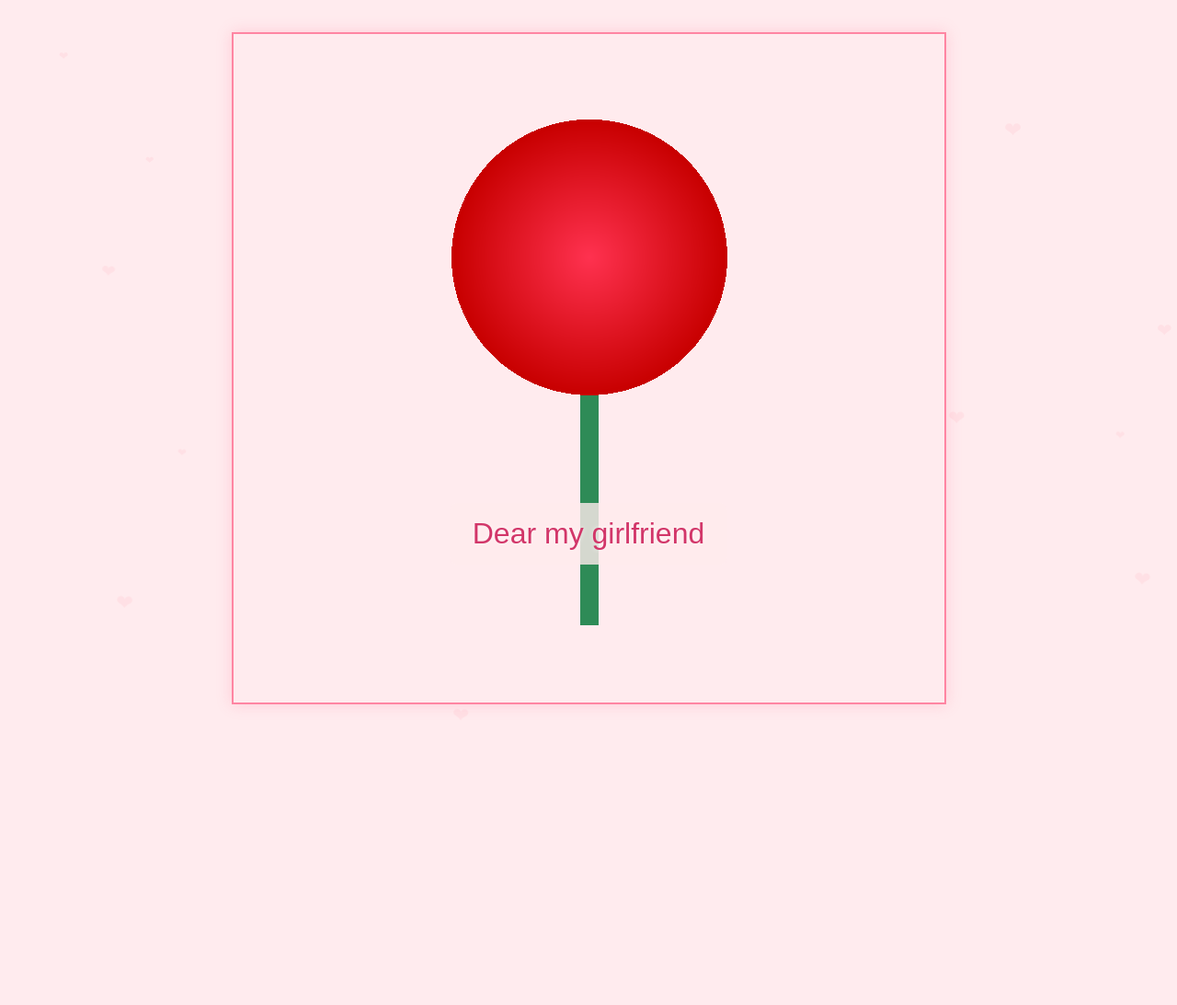
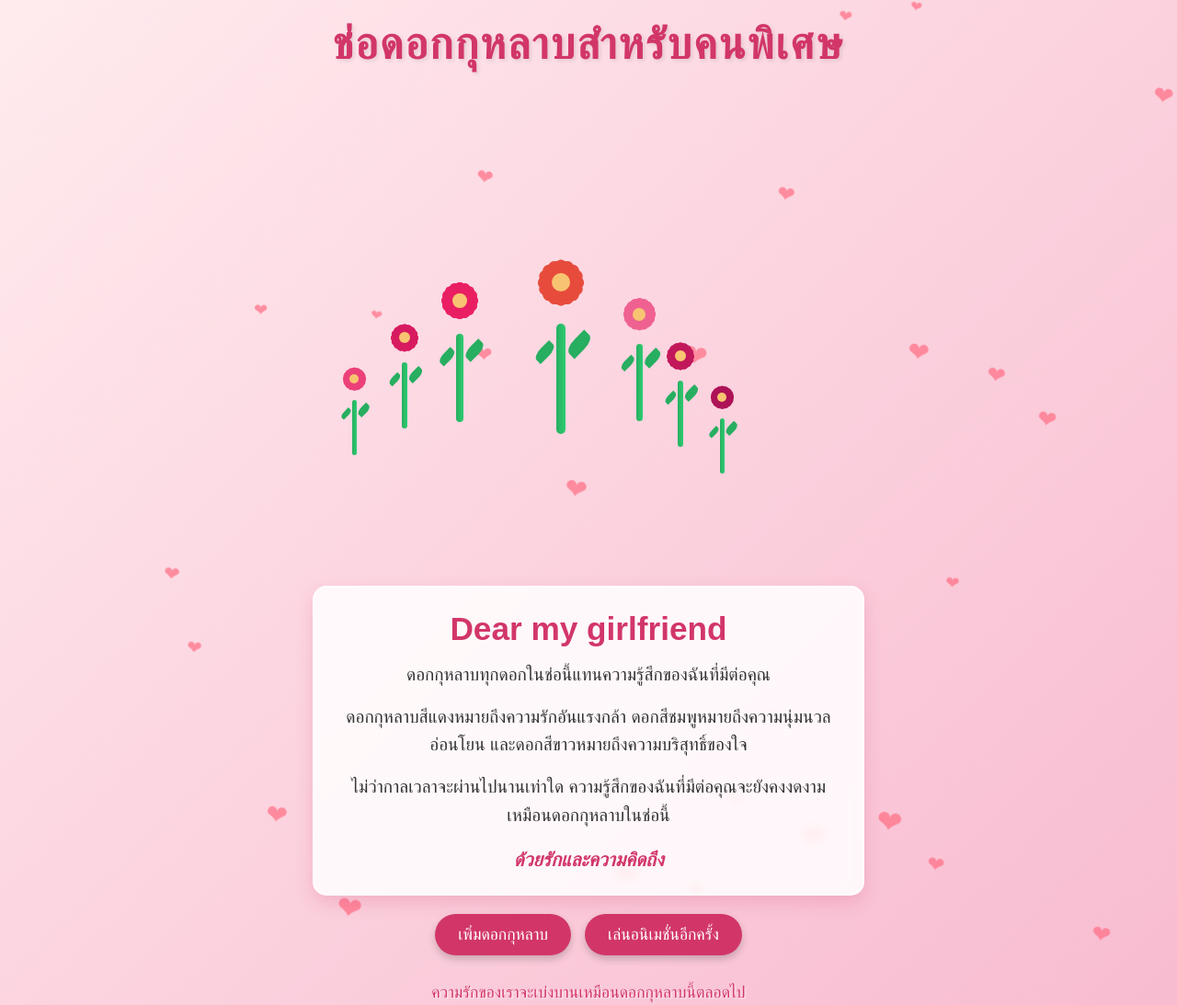
Before and after one commit to Nattapat2550/Nattapat2550.github.io, a plain HTML site: page index.html in a window 1280 px wide. Shown: the top 1093 px of the page at 92% size. Before the commit the page ends 800 px from the top, so only its background shows below. Drawn offline with Linux system fonts and the light colour scheme.

Commit message:
Update index.html

```diff
--- a/index.html
+++ b/index.html
@@ -3,55 +3,137 @@
 <head>
     <meta charset="UTF-8">
     <meta name="viewport" content="width=device-width, initial-scale=1.0">
-    <title>For My Love</title>
+    <title>ช่อดอกกุหลาบสุดพิเศษสำหรับคุณ</title>
     <style>
+        * {
+            margin: 0;
+            padding: 0;
+            box-sizing: border-box;
+        }
+
         body {
-            margin: 0;
-            overflow: hidden;
-            background-color: #ffebee;
+            background: linear-gradient(135deg, #ffebee, #f8bbd0);
+            font-family: 'Arial', sans-serif;
+            min-height: 100vh;
             display: flex;
             justify-content: center;
             align-items: center;
-            height: 100vh;
-            font-family: 'Arial', sans-serif;
+            overflow: hidden;
+            position: relative;
         }
 
-        #heart-bg {
-            position: fixed;
+        .container {
+            max-width: 800px;
+            width: 100%;
+            text-align: center;
+            padding: 20px;
+            z-index: 10;
+        }
+
+        h1 {
+            color: #d23669;
+            font-size: 3rem;
+            margin-bottom: 20px;
+            text-shadow: 2px 2px 4px rgba(0, 0, 0, 0.1);
+            letter-spacing: 2px;
+        }
+
+        .bouquet-container {
+            position: relative;
+            width: 100%;
+            height: 500px;
+            margin: 30px auto;
+            display: flex;
+            justify-content: center;
+            align-items: center;
+        }
+
+        .rose {
+            position: absolute;
+            transition: transform 0.5s ease;
+        }
+
+        .rose:hover {
+            transform: scale(1.05);
+        }
+
+        .rose-petal {
+            position: absolute;
+            border-radius: 50%;
+            transform-origin: center;
+        }
+
+        .rose-center {
+            position: absolute;
+            background: #f8c471;
+            border-radius: 50%;
+            z-index: 2;
+        }
+
+        .stem {
+            position: absolute;
+            background: linear-gradient(to right, #27ae60, #2ecc71);
+            border-radius: 5px;
+            z-index: 1;
+        }
+
+        .leaf {
+            position: absolute;
+            border-radius: 50% 0 50% 0;
+            background: #27ae60;
+            transform: rotate(-45deg);
+            z-index: 1;
+        }
+
+        .message {
+            background: rgba(255, 255, 255, 0.85);
+            border-radius: 15px;
+            padding: 25px;
+            margin: 20px auto;
+            max-width: 600px;
+            box-shadow: 0 8px 20px rgba(210, 54, 105, 0.2);
+            backdrop-filter: blur(5px);
+            border: 2px solid rgba(255, 255, 255, 0.5);
+            opacity: 0;
+            animation: fadeIn 2s forwards 1.5s;
+        }
+
+        .message h2 {
+            color: #d23669;
+            font-size: 2.2rem;
+            margin-bottom: 15px;
+        }
+
+        .message p {
+            color: #333;
+            font-size: 1.2rem;
+            line-height: 1.6;
+            margin-bottom: 15px;
+        }
+
+        .signature {
+            font-style: italic;
+            font-weight: bold;
+            color: #d23669;
+            font-size: 1.3rem;
+            margin-top: 20px;
+        }
+
+        .hearts {
+            position: absolute;
             top: 0;
             left: 0;
             width: 100%;
             height: 100%;
-            z-index: -1;
-            opacity: 0.2;
-        }
-
-        #canvas {
-            image-rendering: pixelated;
-            border: 2px solid #ff85a2;
-            box-shadow: 0 0 15px rgba(255, 133, 162, 0.3);
-        }
-
-        #message {
-            position: absolute;
-            color: #d23669;
-            font-size: 2em;
-            text-align: center;
-            opacity: 0;
-            transition: opacity 2s;
-            text-shadow: 0 0 5px rgba(255, 255, 255, 0.7);
-            background-color: rgba(255, 235, 238, 0.8);
-            padding: 15px 25px;
-            border-radius: 8px;
-            transform: translateY(180px);
+            pointer-events: none;
+            z-index: 0;
         }
 
         .heart {
             position: absolute;
-            color: #ff6b81;
-            animation: float 6s ease-in-out infinite;
-            opacity: 0.4;
-            font-size: 18px;
+            font-size: 24px;
+            color: rgba(255, 107, 129, 0.7);
+            animation: float 6s infinite ease-in-out;
         }
 
         @keyframes float {
@@ -59,131 +141,204 @@
                 transform: translateY(0) rotate(0deg);
             }
             50% {
-                transform: translateY(-12px) rotate(5deg);
+                transform: translateY(-20px) rotate(10deg);
             }
+        }
+
+        @keyframes fadeIn {
+            to {
+                opacity: 1;
+            }
+        }
+
+        .controls {
+            margin-top: 20px;
+            display: flex;
+            justify-content: center;
+            gap: 15px;
+        }
+
+        button {
+            background: #d23669;
+            color: white;
+            border: none;
+            padding: 12px 25px;
+            border-radius: 30px;
+            font-size: 1.1rem;
+            cursor: pointer;
+            transition: all 0.3s ease;
+            box-shadow: 0 4px 8px rgba(0, 0, 0, 0.2);
+        }
+
+        button:hover {
+            background: #ff6b81;
+            transform: translateY(-3px);
+            box-shadow: 0 6px 12px rgba(0, 0, 0, 0.3);
+        }
+
+        .footer {
+            margin-top: 30px;
+            color: #d23669;
+            font-size: 1.1rem;
+            text-shadow: 1px 1px 2px rgba(255, 255, 255, 0.8);
         }
     </style>
 </head>
 <body>
-    <div id="heart-bg"></div>
-    <canvas id="canvas" width="773" height="727"></canvas>
-    <div id="message">Dear my girlfriend</div>
+    <div class="hearts" id="hearts"></div>
+
+    <div class="container">
+        <h1>ช่อดอกกุหลาบสำหรับคนพิเศษ</h1>
+
+        <div class="bouquet-container" id="bouquet"></div>
+
+        <div class="message">
+            <h2>Dear my girlfriend</h2>
+            <p>ดอกกุหลาบทุกดอกในช่อนี้แทนความรู้สึกของฉันที่มีต่อคุณ</p>
+            <p>ดอกกุหลาบสีแดงหมายถึงความรักอันแรงกล้า ดอกสีชมพูหมายถึงความนุ่มนวลอ่อนโยน และดอกสีขาวหมายถึงความบริสุทธิ์ของใจ</p>
+            <p>ไม่ว่ากาลเวลาจะผ่านไปนานเท่าใด ความรู้สึกของฉันที่มีต่อคุณจะยังคงงดงามเหมือนดอกกุหลาบในช่อนี้</p>
+            <div class="signature">ด้วยรักและความคิดถึง</div>
+        </div>
+
+        <div class="controls">
+            <button id="addRose">เพิ่มดอกกุหลาบ</button>
+            <button id="animate">เล่นอนิเมชั่นอีกครั้ง</button>
+        </div>
+
+        <div class="footer">
+            ความรักของเราจะเบ่งบานเหมือนดอกกุหลาบนี้ตลอดไป
+        </div>
+    </div>
 
     <script>
-        // สร้างหัวใจพื้นหลัง
+        // สร้างหัวใจลอย
         function createHearts() {
-            const heartBg = document.getElementById('heart-bg');
+            const heartsContainer = document.getElementById('hearts');
             for (let i = 0; i < 25; i++) {
                 const heart = document.createElement('div');
+                heart.className = 'heart';
                 heart.innerHTML = '❤';
-                heart.className = 'heart';
-                heart.style.left = Math.random() * 100 + 'vw';
-                heart.style.top = Math.random() * 100 + 'vh';
-                heart.style.fontSize = (Math.random() * 16 + 8) + 'px';
-                heart.style.animationDelay = Math.random() * 6 + 's';
-                heartBg.appendChild(heart);
+                heart.style.left = `${Math.random() * 100}%`;
+                heart.style.top = `${Math.random() * 100}%`;
+                heart.style.fontSize = `${Math.random() * 20 + 15}px`;
+                heart.style.animationDuration = `${Math.random() * 4 + 4}s`;
+                heart.style.animationDelay = `${Math.random() * 3}s`;
+                heartsContainer.appendChild(heart);
             }
         }
 
-        // สร้างข้อมูลพิกเซลจากรูปภาพ (ตัวอย่าง)
-        const rosePixels = [];
-        const canvas = document.getElementById('canvas');
-        const ctx = canvas.getContext('2d');
+        // สร้างดอกกุหลาบ
+        function createRose(x, y, size, color, delay) {
+            const rose = document.createElement('div');
+            rose.className = 'rose';
+            rose.style.width = `${size}px`;
+            rose.style.height = `${size}px`;
+            rose.style.left = `${x}px`;
+            rose.style.top = `${y}px`;
+            rose.style.opacity = '0';
+            rose.style.animation = `fadeIn 1s forwards ${delay}s`;
 
-        // ตัวอย่างการสร้างดอกกุหลาบจากข้อมูล (คุณควรใช้ข้อมูลจริงจากรูปภาพ)
-        function generateRoseFromImage() {
-            // สมมติข้อมูลจากรูปภาพ (ในที่นี้สร้างตัวอย่าง)
-            const roseWidth = 773;
-            const roseHeight = 727;
-            const centerX = roseWidth / 2;
-            const centerY = roseHeight / 3;
+            // สร้างกลีบดอกด้านใน
+            for (let i = 0; i < 8; i++) {
+                const petal = document.createElement('div');
+                petal.className = 'rose-petal';
+                petal.style.backgroundColor = color;
+                petal.style.width = `${size * 0.4}px`;
+                petal.style.height = `${size * 0.3}px`;
+                petal.style.left = `${size * 0.3}px`;
+                petal.style.top = `${size * 0.35}px`;
+                petal.style.transform = `rotate(${i * 45}deg)`;
+                rose.appendChild(petal);
+            }
 
-            // สร้างดอกกุหลาบจากข้อมูลพิกเซล
-            for (let y = 0; y < roseHeight; y++) {
-                for (let x = 0; x < roseWidth; x++) {
-                    // ตรวจสอบว่าจุดนี้เป็นส่วนของดอกกุหลาบหรือไม่
-                    if (isPartOfRose(x, y, centerX, centerY)) {
-                        const color = getRoseColor(x, y, centerX, centerY);
-                        rosePixels.push({ x, y, color });
-                    }
-                }
+            // สร้างกลีบดอกด้านนอก
+            for (let i = 0; i < 16; i++) {
+                const petal = document.createElement('div');
+                petal.className = 'rose-petal';
+                petal.style.backgroundColor = color;
+                petal.style.width = `${size * 0.5}px`;
+                petal.style.height = `${size * 0.25}px`;
+                petal.style.left = `${size * 0.25}px`;
+                petal.style.top = `${size * 0.375}px`;
+                petal.style.transform = `rotate(${i * 22.5}deg)`;
+                petal.style.opacity = '0.9';
+                rose.appendChild(petal);
             }
+
+            // สร้างส่วนกลางดอก
+            const center = document.createElement('div');
+            center.className = 'rose-center';
+            center.style.width = `${size * 0.2}px`;
+            center.style.height = `${size * 0.2}px`;
+            center.style.left = `${size * 0.4}px`;
+            center.style.top = `${size * 0.4}px`;
+            rose.appendChild(center);
+
+            // สร้างก้าน
+            const stem = document.createElement('div');
+            stem.className = 'stem';
+            stem.style.width = `${size * 0.1}px`;
+            stem.style.height = `${size * 1.2}px`;
+            stem.style.left = `${size * 0.45}px`;
+            stem.style.top = `${size * 0.95}px`;
+            rose.appendChild(stem);
+
+            // สร้างใบไม้
+            const leaf1 = document.createElement('div');
+            leaf1.className = 'leaf';
+            leaf1.style.width = `${size * 0.3}px`;
+            leaf1.style.height = `${size * 0.15}px`;
+            leaf1.style.left = `${size * 0.55}px`;
+            leaf1.style.top = `${size * 1.1}px`;
+            rose.appendChild(leaf1);
+
+            const leaf2 = document.createElement('div');
+            leaf2.className = 'leaf';
+            leaf2.style.width = `${size * 0.25}px`;
+            leaf2.style.height = `${size * 0.12}px`;
+            leaf2.style.left = `${size * 0.2}px`;
+            leaf2.style.top = `${size * 1.2}px`;
+            rose.appendChild(leaf2);
+
+            return rose;
         }
 
-        // ฟังก์ชันตรวจสอบว่าจุดนี้เป็นส่วนของดอกกุหลาบ
-        function isPartOfRose(x, y, centerX, centerY) {
-            // ตัวอย่างเงื่อนไขง่ายๆ (ควรปรับตามรูปจริง)
-            const dx = x - centerX;
-            const dy = y - centerY;
-            const distance = Math.sqrt(dx * dx + dy * dy);
+        // สร้างช่อดอกไม้
+        function createBouquet() {
+            const bouquet = document.getElementById('bouquet');
+            bouquet.innerHTML = '';
 
-            // ส่วนดอก
-            if (distance < 150 && y < centerY + 150) {
-                return true;
-            }
-
-            // ส่วนก้าน
-            if (Math.abs(x - centerX) < 10 && y > centerY + 50 && y < centerY + 400) {
-                return true;
-            }
-
-            return false;
+            // สร้างดอกกุหลาบหลัก
+            bouquet.appendChild(createRose(300, 150, 100, '#e74c3c', 0.2));
+            bouquet.appendChild(createRose(200, 180, 80, '#e91e63', 0.4));
+            bouquet.appendChild(createRose(400, 200, 70, '#f06292', 0.6));
+            bouquet.appendChild(createRose(150, 230, 60, '#d81b60', 0.8));
+            bouquet.appendChild(createRose(450, 250, 60, '#c2185b', 1.0));
+            bouquet.appendChild(createRose(100, 280, 50, '#ec407a', 1.2));
+            bouquet.appendChild(createRose(500, 300, 50, '#ad1457', 1.4));
         }
 
-        // ฟังก์ชันกำหนดสีดอกกุหลาบ
-        function getRoseColor(x, y, centerX, centerY) {
-            const dx = x - centerX;
-            const dy = y - centerY;
-            const distance = Math.sqrt(dx * dx + dy * dy);
-            const angle = Math.atan2(dy, dx);
+        // เพิ่มดอกกุหลาบ
+        function addRose() {
+            const bouquet = document.getElementById('bouquet');
+            const colors = ['#e74c3c', '#e91e63', '#f06292', '#d81b60', '#c2185b', '#ec407a', '#ad1457'];
+            const x = Math.random() * 500 + 100;
+            const y = Math.random() * 200 + 150;
+            const size = Math.random() * 30 + 40;
+            const color = colors[Math.floor(Math.random() * colors.length)];
 
-            // ดอกสีแดงไล่ระดับ
-            if (distance < 150 && y < centerY + 150) {
-                const r = 200 + Math.floor(55 * (1 - distance/150));
-                const g = Math.floor(50 * (1 - distance/150));
-                const b = Math.floor(80 * (1 - distance/150));
-                return `rgb(${r}, ${g}, ${b})`;
-            }
-
-            // ก้านสีเขียว
-            return '#2e8b57';
-        }
-
-        // วาดทีละพิกเซล
-        function drawRose() {
-            let index = 0;
-
-            function drawPixel() {
-                if (index < rosePixels.length) {
-                    const pixel = rosePixels[index];
-                    ctx.fillStyle = pixel.color;
-                    ctx.fillRect(pixel.x, pixel.y, 1, 1);
-                    index++;
-
-                    // วาดทีละกลุ่มเพื่อความเร็ว
-                    if (index % 100 === 0) {
-                        setTimeout(drawPixel, 1);
-                    } else {
-                        drawPixel();
-                    }
-                } else {
-                    document.getElementById('message').style.opacity = 1;
-                }
-            }
-
-            // เคลียร์พื้นหลัง
-            ctx.fillStyle = '#ffebee';
-            ctx.fillRect(0, 0, canvas.width, canvas.height);
-
-            drawPixel();
+            bouquet.appendChild(createRose(x, y, size, color, 0));
         }
 
         // เริ่มต้น
-        window.onload = function() {
+        document.addEventListener('DOMContentLoaded', () => {
             createHearts();
-            generateRoseFromImage();
-            setTimeout(drawRose, 500);
-        };
+            createBouquet();
+
+            // เพิ่มการโต้ตอบ
+            document.getElementById('addRose').addEventListener('click', addRose);
+            document.getElementById('animate').addEventListener('click', createBouquet);
+        });
     </script>
 </body>
 </html>
```
